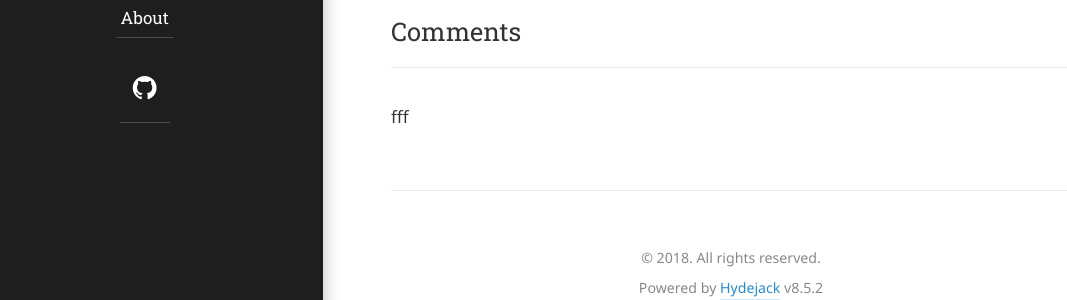
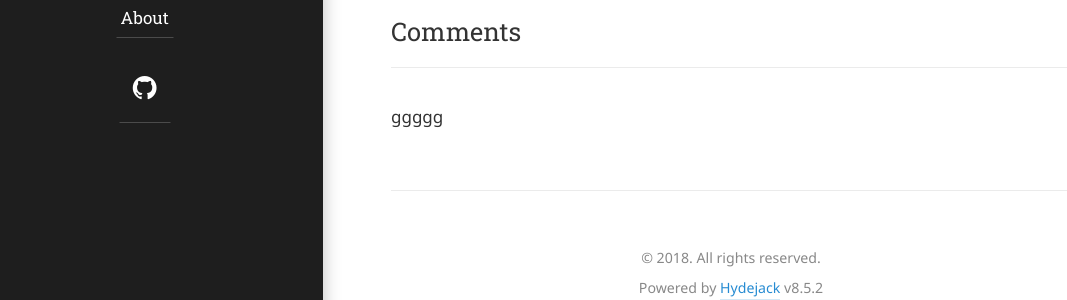
Before and after one commit to opqrstu/opqrstu.github.io, a Jekyll site: the page built from hyde/_posts/2012-02-07-example-content.md, in a window 1280 px wide and 900 px high, scrolled down 4773 px. Shown: the part 565-865 px from the top of the window, without its empty margins (34-1101 px from the left). Built offline with Jekyll 4.4.1, drawn with Linux system fonts in a browser that asks for light colours; some web fonts are replaced; comment, search, counter and statistics services are not loaded.

Commit message:
Update my-comments.html

```diff
--- a/_includes/my-comments.html
+++ b/_includes/my-comments.html
@@ -1,4 +1,4 @@
-fff
+ggggg
 {% assign disqus = site.disqus | default:site.disqus_shortname %}
 {% if disqus %}
 <div id="disqus_thread"></div>
```
Also changed, not shown: other parts of _includes/my-comments.html (+1 -1 lines).
